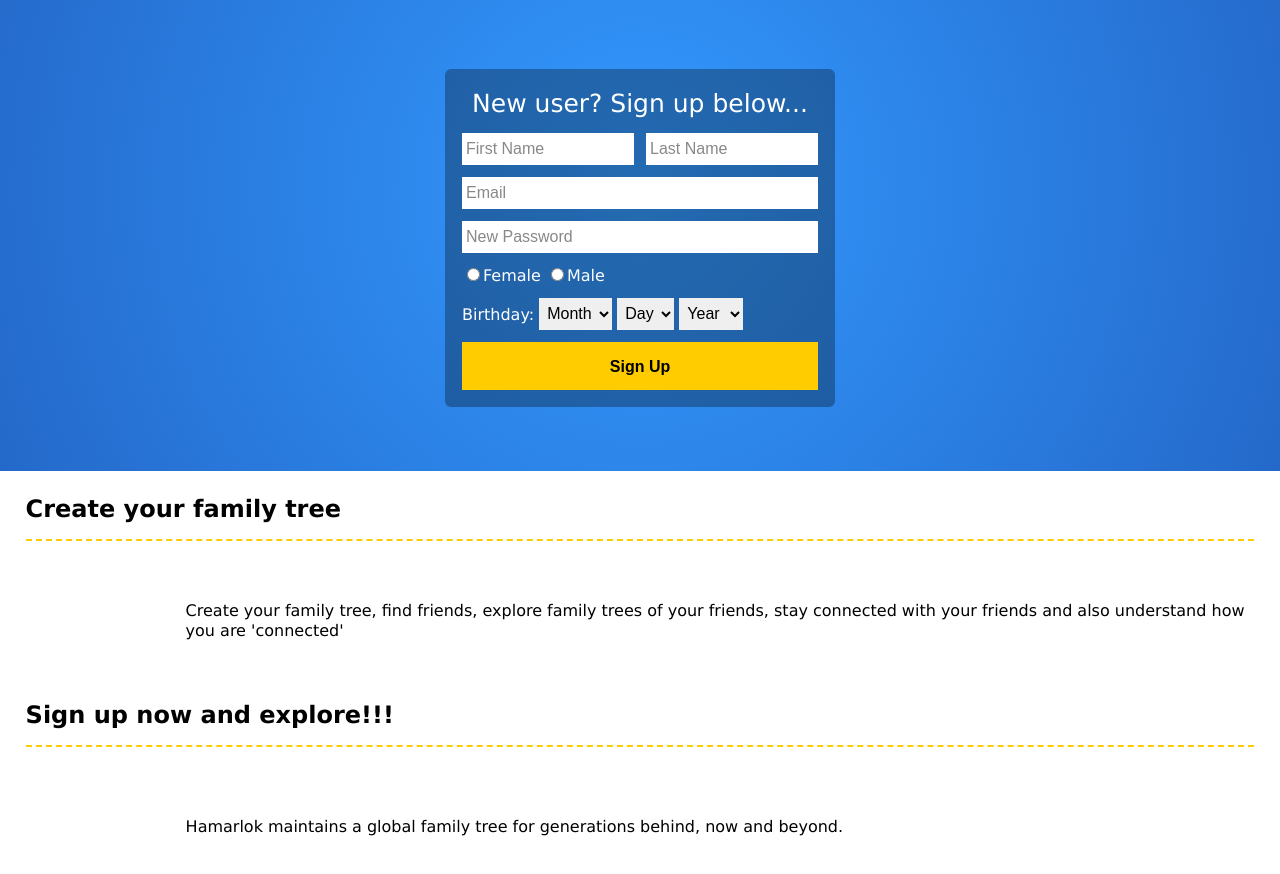
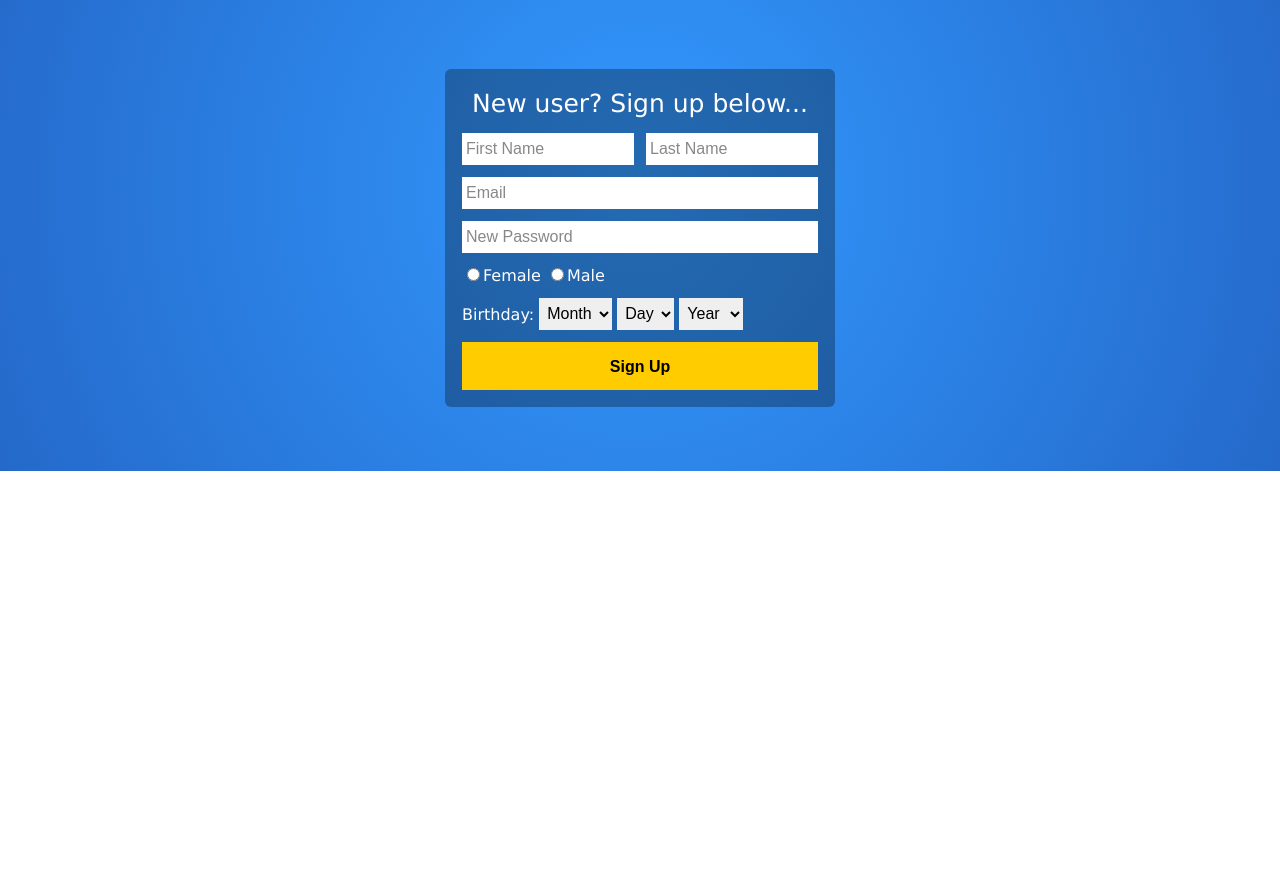
Before and after one commit to nanosmooth/nanosmooth.github.io, a plain HTML site: page index.html in a window 1280 px wide. Shown: the part 96-970 px from the top of the page. After the commit the page ends 800 px from the top, so only its background shows below. Drawn offline with Linux system fonts and the light colour scheme.

Commit message:
Removed some elements in footer

```diff
--- a/index.html
+++ b/index.html
@@ -111,12 +111,7 @@ function pwdFocus() {
  </div><!--main-->
  </div><!--header_main-->
  <div id="footer">
- <div class="landing_head"><h2>Create your family tree</h2></div>
- <div id="descripto_img1"></div><div class="descripto">Create your family tree, find friends, explore family trees of your friends, stay connected with your friends and also understand how you are 'connected'</div>
- <div class="landing_head">
-   <h2>Sign up now and explore!!!</h2></div>
- <div id="descripto_img2"></div>
- <div class="descripto">Hamarlok maintains a global family tree for generations behind, now and beyond.</div>
+
    </div><!--footer-->
 
 </body>
```
